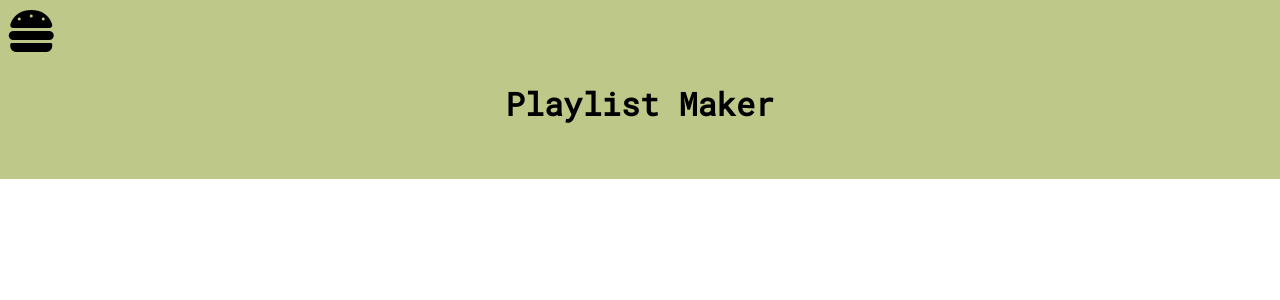
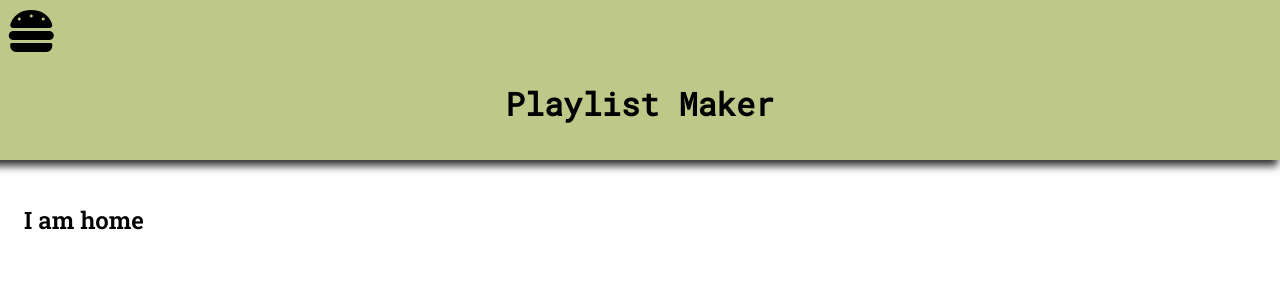
Before and after one commit to chrisiwebster/playlist-maker, a React (Create React App) app: page / in a window 1280 px wide. Shown: the top 300 px of the page. Built offline with nearby package versions, Linux system fonts and the light colour scheme; no server answers.

Commit message:
playing with react router

```diff
--- a/public/index.html
+++ b/public/index.html
@@ -1,34 +1,23 @@
 <!DOCTYPE html>
 <html lang="en">
+
 <head>
   <meta charset="UTF-8" />
-    <meta
-      name="viewport"
-      content="width=device-width, initial-scale=1, shrink-to-fit=no"
-    />
+  <meta name="viewport" content="width=device-width, initial-scale=1, shrink-to-fit=no" />
   <link rel="stylesheet" href="./index.css" />
-    <link
-      href="https://fonts.googleapis.com/css2?family=Roboto+Mono&amp;display=swap"
-      rel="stylesheet"
-    />
+  <link href="https://fonts.googleapis.com/css2?family=Roboto+Mono&amp;display=swap" rel="stylesheet" />
   <link rel="preconnect" href="https://fonts.gstatic.com" />
   <link
     href="https://fonts.googleapis.com/css2?family=Roboto+Slab:wght@400;600&amp;family=Roboto:wght@400;500&amp;display=swap"
-      rel="stylesheet"
-    />
-    <script
-      src="https://kit.fontawesome.com/35e4240984.js"
-      crossorigin="anonymous"
-    ></script>
+    rel="stylesheet" />
+  <script src="https://kit.fontawesome.com/35e4240984.js" crossorigin="anonymous"></script>
   <title>Playlist Maker | Chrisi Webster</title>
-    <script
-      id="react-dotenv"
-      src="https://chrisiwebster.github.io/playlist-maker/env.js"
-    ></script>
+
 </head>
 
 <body>
   <div id="root"></div>
   <noscript> You need to enable JavaScript to run this app. </noscript>
 </body>
+
 </html>
--- a/src/App/App.css
+++ b/src/App/App.css
@@ -8,12 +8,41 @@ div {
   margin: 0;
 }
 
+/* HEADERS */
+
+h2 {
+  padding: 1em 3em 0 0;
+  margin-left: 1em;
+}
+
 h2,
 h3 {
   font-family: "Roboto Slab", serif;
 }
 
+/* INLINE */
 p,
 a {
   font-family: "Roboto", sans-serif;
 }
+
+/* HEADER */
+
+header {
+  min-height: 20vh;
+  max-width: 100vw;
+  background: #bec989;
+  margin: 0;
+  box-shadow: -6px 2px 8px 4px rgb(0 0 0 / 80%);
+}
+
+header h1 {
+  font-family: "Roboto Mono", monospace;
+  text-align: center;
+  margin-bottom: 0.5em;
+}
+
+header h1:hover {
+  text-transform: uppercase;
+  text-shadow: 1px 2px black;
+}
--- a/src/App/App.js
+++ b/src/App/App.js
@@ -19,6 +19,7 @@ const scope =
 
 //App component
 const App = () => {
+  //State
   const [status, setStatus] = useState(false);
   const [expiresIn, setExpiresIn] = useState();
   const [accessToken, setAccessToken] = useState("");
@@ -78,7 +79,7 @@ const App = () => {
   const handleAPISearch = (e) => {
     e.preventDefault();
     fetch(
-      `https://api.spotify.com/v1/search?type=track&q=${searchTerm}?limit=50`,
+      `https://api.spotify.com/v1/search?type=track&q=${searchTerm}&limit=50`,
       {
         headers: {
           Authorization: `Bearer ${accessToken}`,
@@ -208,10 +209,10 @@ const App = () => {
         <NavBar handleNavClick={handleNavClick} status={status} />
       </Header>
       <Switch>
-        <Route path="/playlist-maker" exact>
+        <Route to="/">
           <Home />
         </Route>
-        <Route path={"/playlist-maker/search"} exact>
+        <Route path={"/search"}>
           <SearchWrapper
             checkAccessToken={checkAccessToken}
             handleAPISearch={handleAPISearch}
@@ -234,7 +235,7 @@ const App = () => {
             handleClearNameInput={handleClearNameInput}
           />
         </Route>
-        <Route path="/playlist-maker/view-playlists" exact>
+        <Route path="/view-playlists">
           <PlaylistView
             checkAccessToken={checkAccessToken}
             accessToken={accessToken}
--- a/src/components/Header/index.jsx
+++ b/src/components/Header/index.jsx
@@ -1,5 +1,4 @@
 import React from "react";
-import "./styles.css";
 
 const Header = ({ title, children }) => {
   return (
--- a/src/components/Header/styles.css
+++ /dev/null
@@ -1,16 +0,0 @@
-header {
-  min-height: 20vh;
-  max-width: 100vw;
-  background: #bec989;
-  margin: 0;
-}
-
-header h1 {
-  font-family: "Roboto Mono", monospace;
-  text-align: center;
-  padding-bottom: 0.5em;
-}
-
-header h1:hover {
-  text-transform: uppercase;
-}
--- a/src/components/NavBar/index.jsx
+++ b/src/components/NavBar/index.jsx
@@ -17,17 +17,17 @@ const NavBar = ({ handleNavClick, status }) => {
           role="navigation"
         >
           <li onClick={() => handleNavClick()}>
-            <NavLink to="/playlist-maker" className="nav-item">
+            <NavLink to="/" className="nav-item">
               Home
             </NavLink>
           </li>
           <li onClick={() => handleNavClick()}>
-            <NavLink to="/playlist-maker/search" className="nav-item">
+            <NavLink to="/search" className="nav-item">
               Search songs
             </NavLink>
           </li>
           <li onClick={() => handleNavClick()}>
-            <NavLink to="/playlist-maker/view-playlists" className="nav-item">
+            <NavLink to="/view-playlists" className="nav-item">
               View playlists
             </NavLink>
           </li>
--- a/src/components/NavBar/styles.css
+++ b/src/components/NavBar/styles.css
@@ -15,7 +15,7 @@ nav {
   background: inherit;
   list-style: none;
   border-radius: 10px;
-  top: -100px;
+  top: -150px;
   left: -40px;
   z-index: -1;
 }
--- a/src/components/Search/index.jsx
+++ b/src/components/Search/index.jsx
@@ -30,7 +30,7 @@ const Search = ({
           onClick={(e) => handleSignIn(e)}
         />
       )}
-      {expiresIn !== 0 && (
+      {expiresIn !== "" && (
         <form id="search" onSubmit={(e) => handleAPISearch(e)}>
           <Input
             type="text"
--- a/src/index.js
+++ b/src/index.js
@@ -6,7 +6,7 @@ import { BrowserRouter as Router } from "react-router-dom";
 
 ReactDOM.render(
   <React.StrictMode>
-    <Router basename={"/"}>
+    <Router basename={"/playlist-maker"}>
       <App />
     </Router>
   </React.StrictMode>,
--- a/src/pages/PlaylistView/index.jsx
+++ b/src/pages/PlaylistView/index.jsx
@@ -20,8 +20,8 @@ const PlaylistView = ({
 
   return (
     <div className={className}>
-      <h2>PlaylistView</h2>
-      {!accessToken && (
+      <h2>View your playlists</h2>
+      {accessToken === "" && (
         <Button
           type="button"
           name="Sign in"
@@ -29,11 +29,11 @@ const PlaylistView = ({
           onClick={() => handleSignIn()}
         />
       )}
-      {expiresIn !== 0 && (
+      {expiresIn !== "" && (
         <div>
           <ul>
             {playlists.map((playlist) => {
-              return <li key={playlist.id}>{playlist.name}</li>;
+              return <div key={playlist.id}>{playlist.name}</div>;
             })}
           </ul>
         </div>
--- a/src/pages/SearchWrapper/styles.css
+++ b/src/pages/SearchWrapper/styles.css
@@ -1,8 +1,3 @@
-h2 {
-  padding: 1em 3em 0 0;
-  margin-left: 1em;
-}
-
 .search-playlist-wrapper {
   display: flex;
 }
@@ -13,21 +8,21 @@ h2 {
 }
 
 .tracks-wrapper::-webkit-scrollbar {
-  width: 20px;
+  width: 1em;
 }
 
 ::-webkit-scrollbar-track {
   box-shadow: inset 0 0 5px grey;
-  border-radius: 10px;
+  border-radius: 4px;
 }
 
 ::-webkit-scrollbar-thumb {
-  background: black;
-  border-radius: 10px;
+  background: rgba(54, 56, 58, 0.7);
+  border-radius: 4px;
 }
 
 ::-webkit-scrollbar-thumb:hover {
-  background: rgb(54, 56, 58);
+  background: rgba(54, 56, 58, 0.7);
 }
 
 .tracks-wrapper,
@@ -36,6 +31,7 @@ h2 {
   padding: 1em;
   max-width: 45vw;
   min-width: 45vw;
+  margin-right: 2em;
 }
 
 input#playlist {
```
Lines whose indentation alone changed are shown as unchanged.
